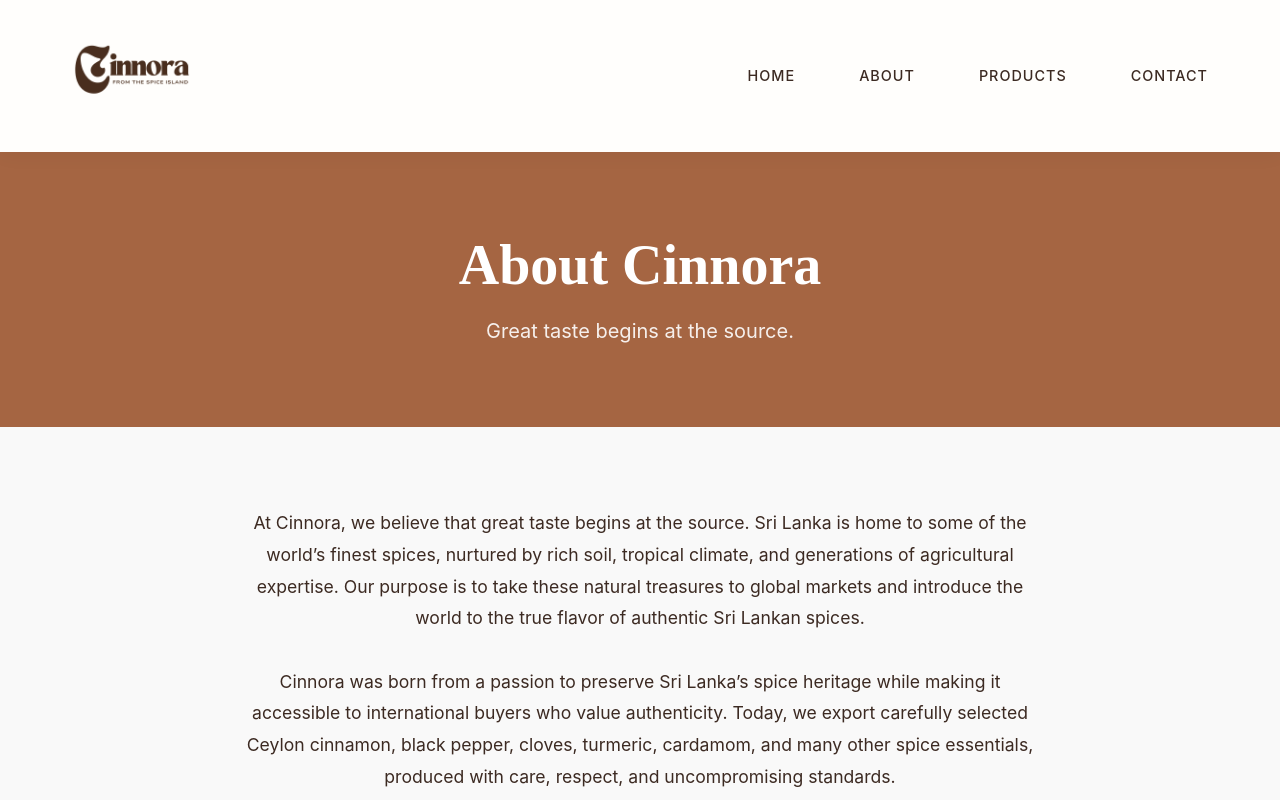
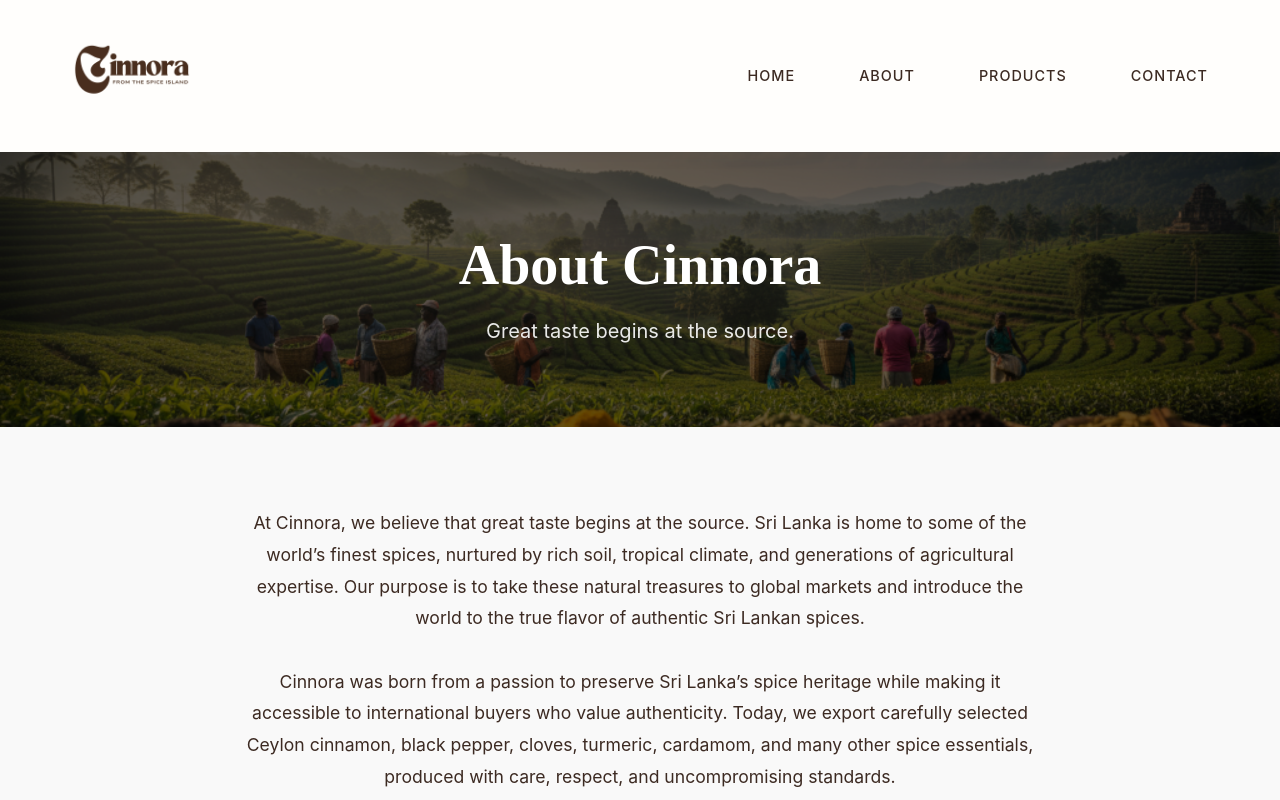
Before and after one commit to AttaabManzil/cinnora-web, a React (Vite) app: page /about in a window 1280 px wide. Shown: the top 800 px of the page. Built offline with nearby package versions, Linux system fonts and the light colour scheme.

Commit message:
Added Cover image for the About Page

```diff
--- a/src/styles/About.css
+++ b/src/styles/About.css
@@ -1,9 +1,31 @@
 /* About Page Styles */
 .about-hero {
-    background-color: var(--color-cinnamon);
+    position: relative;
+    background-image: url('../assets/about-hero.png');
+    background-size: cover;
+    background-position: center;
+    background-repeat: no-repeat;
     color: var(--color-white);
     padding: 80px 0;
     text-align: center;
+}
+
+/* Dim overlay */
+.about-hero::before {
+    content: '';
+    position: absolute;
+    top: 0;
+    left: 0;
+    right: 0;
+    bottom: 0;
+    background-color: rgba(0, 0, 0, 0.6);
+    z-index: 1;
+}
+
+/* Ensure content appears above overlay */
+.about-hero .container {
+    position: relative;
+    z-index: 2;
 }
 
 .about-title {
```
Also changed, not shown: src/assets/about-hero.png (added).
